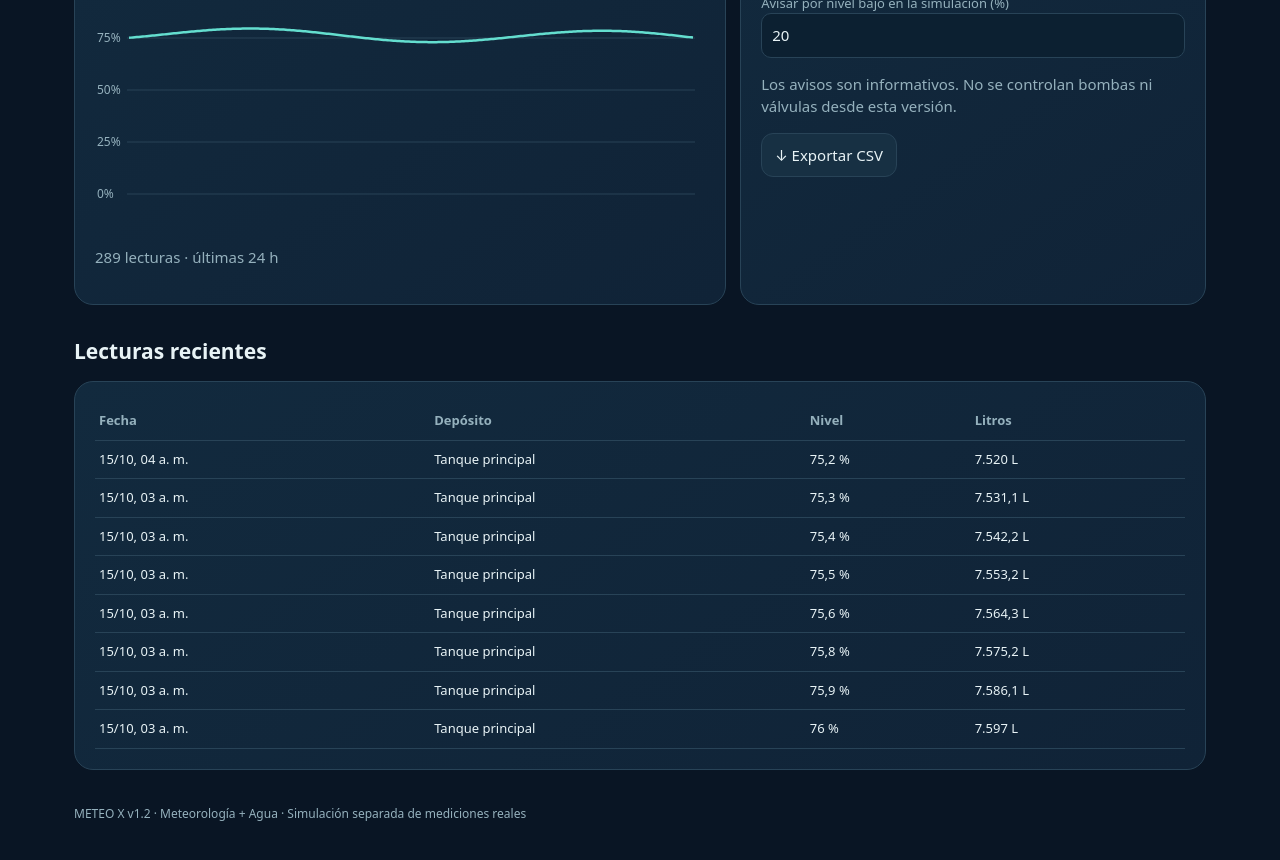
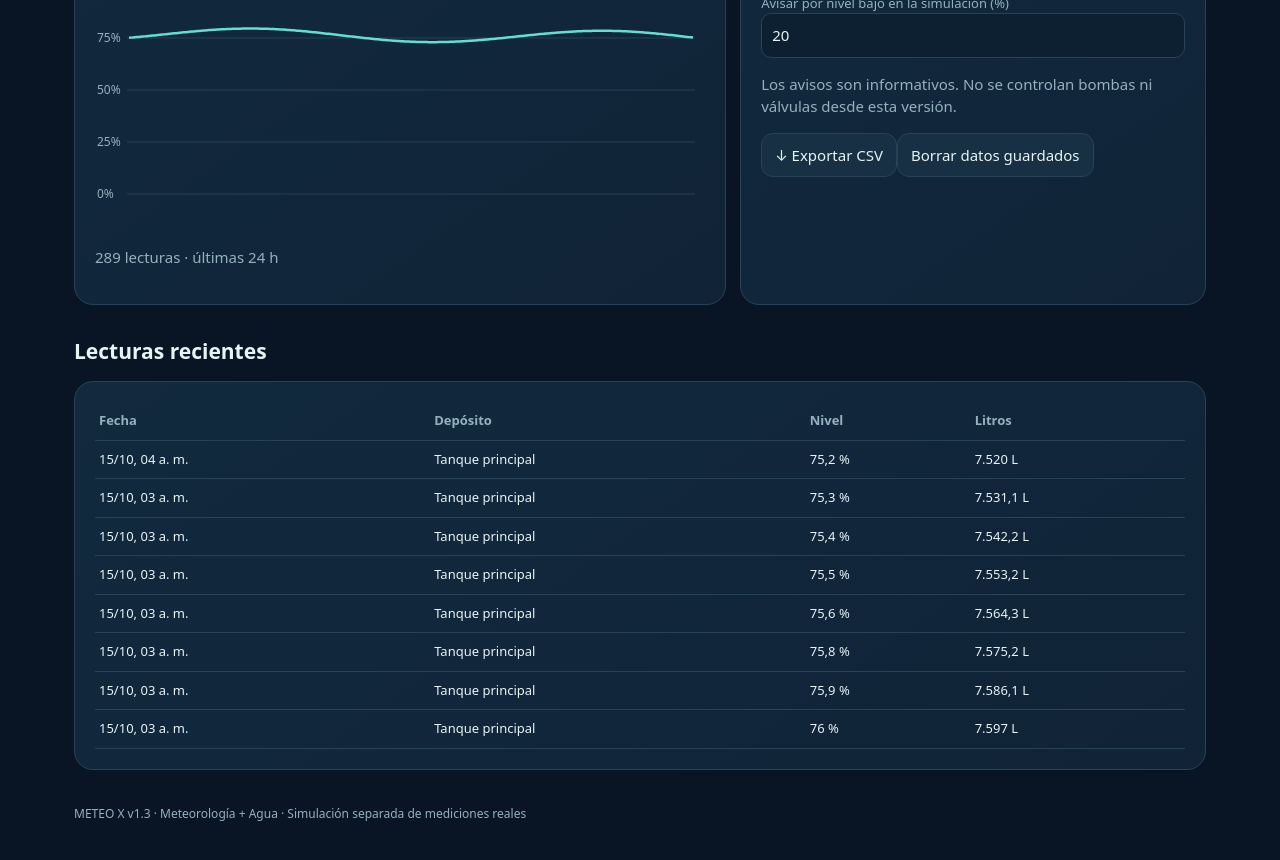
Before and after one commit to miqueas80/MeteoX, a website: page public/agua.html in a window 1280 px wide. Shown: the part 1260-2120 px from the top of the page. Drawn offline with Linux system fonts and the light colour scheme.

Commit message:
Agua v1.3: renovación de clave y claridad de datos guardados

```diff
--- a/public/agua.html
+++ b/public/agua.html
@@ -6,12 +6,12 @@
 <header class="top"><div class="brand"><span class="logo">💧</span><div><strong>METEO X</strong><small>MONITOREO DEL CAMPO</small></div></div><nav class="nav"><a href="./index.html">🌦️ Meteorología</a><a href="./agua.html" class="active" aria-current="page">💧 Agua</a></nav></header>
 <main><section class="hero"><div class="eyebrow">AGUA · ESP32 + ULTRASÓNICO</div><h1>El agua de tu campo,<br><em>bajo control.</em></h1><p>Nivel de tanques y cisternas, litros disponibles, historial y alertas. Acceso desde tu celular, a través de la conexión 4G del campo.</p><div class="actions"><button class="btn primary" id="refresh">↻ Actualizar</button><button class="btn" id="config">⚙ Conexión</button><button class="btn" id="add">+ Agregar tanque</button></div><p id="status" class="muted">Preparando simulación</p></section>
 <div id="notice" class="notice" role="status" aria-live="polite">SIMULACIÓN ACTIVADA. Los niveles son ficticios.</div>
-<section class="grid" aria-label="Resumen"><div class="stat"><small>Agua total disponible</small><strong id="total">—</strong></div><div class="stat"><small>Depósitos monitoreados</small><strong id="count">—</strong></div><div class="stat"><small>Alertas activas</small><strong id="alerts">—</strong></div></section>
+<section class="grid" aria-label="Resumen"><div class="stat"><small id="totalLabel">Agua total estimada</small><strong id="total">—</strong></div><div class="stat"><small>Depósitos monitoreados</small><strong id="count">—</strong></div><div class="stat"><small>Alertas activas</small><strong id="alerts">—</strong></div></section>
 <div class="section"><h2>Depósitos de agua</h2><span class="muted" id="updated">Esperando mediciones</span></div><section class="grid" id="tanks"></section>
 <div class="section"><h2>Historial y estado</h2><div class="flex" id="periods"><button class="btn" data-h="6">6 h</button><button class="btn primary" data-h="24">24 h</button><button class="btn" data-h="168">7 días</button></div></div>
-<div class="details"><div class="panel"><h3 id="chartTitle">Nivel de agua</h3><p>Seleccioná un tanque para analizar su evolución.</p><canvas id="chart" aria-label="Gráfico del nivel del agua"></canvas><p id="chartText">Sin datos</p></div><div class="panel"><h3>Diagnóstico</h3><p id="diagnostic">Esperando datos</p><label for="limit">Avisar por nivel bajo en la simulación (%)</label><input type="number" id="limit" min="1" max="95" value="20"><p>Los avisos son informativos. No se controlan bombas ni válvulas desde esta versión.</p><button class="btn" id="export">↓ Exportar CSV</button></div></div>
+<div class="details"><div class="panel"><h3 id="chartTitle">Nivel de agua</h3><p>Seleccioná un tanque para analizar su evolución.</p><canvas id="chart" aria-label="Gráfico del nivel del agua"></canvas><p id="chartText">Sin datos</p></div><div class="panel"><h3>Diagnóstico</h3><p id="diagnostic">Esperando datos</p><label for="limit">Avisar por nivel bajo en la simulación (%)</label><input type="number" id="limit" min="1" max="95" value="20"><p>Los avisos son informativos. No se controlan bombas ni válvulas desde esta versión.</p><button class="btn" id="export">↓ Exportar CSV</button><button class="btn" id="rotateKey" hidden>🔑 Renovar clave ESP32</button><button class="btn" id="forgetCache">Borrar datos guardados</button></div></div>
 <div class="section"><h2>Lecturas recientes</h2></div><div class="panel scroll"><table><thead><tr><th>Fecha</th><th>Depósito</th><th>Nivel</th><th>Litros</th></tr></thead><tbody id="records"></tbody></table></div>
-</main><footer class="footer">METEO X v1.2 · Meteorología + Agua · Simulación separada de mediciones reales</footer></div>
+</main><footer class="footer">METEO X v1.3 · Meteorología + Agua · Simulación separada de mediciones reales</footer></div>
 <dialog id="settings"><h2>Conectar módulo de agua</h2><label for="mode">Modo</label><select id="mode"><option value="demo">Simulación</option><option value="real">ESP32 real</option></select><label for="api">Servidor HTTPS Cloudflare Worker</label><input type="url" id="api" placeholder="https://...workers.dev"><label for="key">Clave privada del administrador</label><input type="password" id="key" autocomplete="off"><p class="muted">La clave se conserva solo en esta sesión, nunca en GitHub.</p><div class="actions"><button class="btn" id="dismiss">Cancelar</button><button class="btn primary" id="save">Guardar</button></div></dialog>
 <dialog id="newTank"><h2>Registrar depósito real</h2><p class="muted">Usá medidas tomadas sobre el depósito físico.</p><form id="tankForm"><label for="tankName">Nombre</label><input id="tankName" required maxlength="60"><label for="capacity">Capacidad en litros</label><input id="capacity" required type="number" step=".1" min="1"><label for="empty">Distancia al agua con tanque VACÍO (cm)</label><input id="empty" required type="number" step=".1" min="1"><label for="full">Distancia con tanque LLENO (cm)</label><input id="full" required type="number" step=".1" min="0"><label for="low">Alerta debajo de (%)</label><input id="low" required type="number" min="1" max="95" value="20"><p id="tankMessage" class="muted"></p><div class="actions"><button class="btn" type="button" id="cancelTank">Cancelar</button><button class="btn primary" type="submit">Registrar</button></div></form></dialog>
 <dialog id="credentials"><h2>Clave exclusiva de la ESP32</h2><p>Guardala ahora. Se muestra una sola vez y nunca se incluye en el repositorio.</p><label>ID del tanque</label><pre class="secret" id="tankId"></pre><label>Token del dispositivo</label><pre class="secret" id="deviceToken"></pre><button class="btn primary" id="closeCredentials">Cerrar</button></dialog>
```
